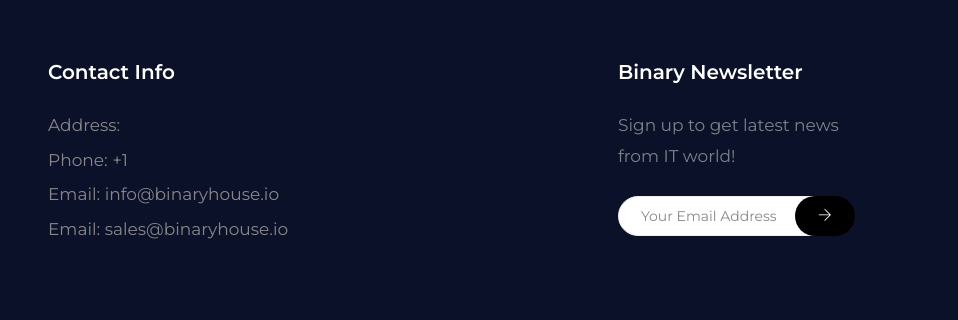
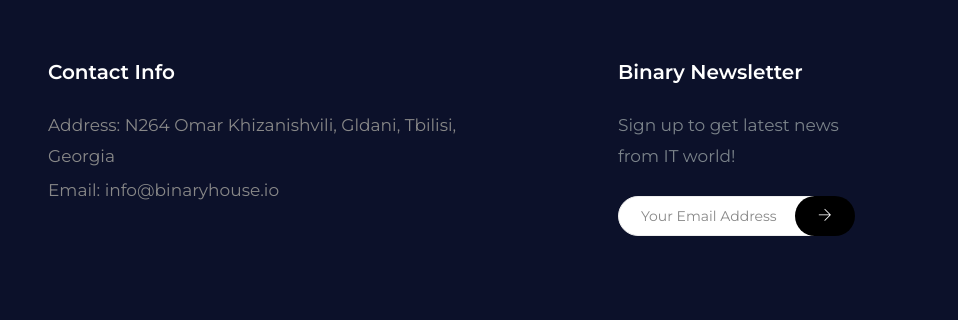
Before and after one commit to binaryhouseadmin/website, a plain HTML site: page index.html in a window 1280 px wide. Shown: the part 2872-3192 px from the top of the page, 322-1280 px from the left. Drawn offline with Linux system fonts and the light colour scheme.

Commit message:
Update index.html

```diff
--- a/index.html
+++ b/index.html
@@ -157,10 +157,8 @@
 				<div class="col-xl-5 col-sm-8 mb-4 mb-xl-0 single-footer-widget">
 					<h4>Contact Info</h4>
 					<ul>
-						<li>Address:</li>
-						<li><a href="tel:+1">Phone: +1</a></li>
+						<li>Address: N264 Omar Khizanishvili, Gldani, Tbilisi, Georgia</li>
 						<li><a href="mailto:info@binaryhouse.io">Email: info@binaryhouse.io</a></li>
-						<li><a href="mailto:sales@binaryhouse.io">Email: sales@binaryhouse.io</a></li>
 					</ul>
 				</div>
 				<div class="offset-xl-1 col-xl-3 col-sm-6 mb-4 mb-xl-0 single-footer-widget">
```
